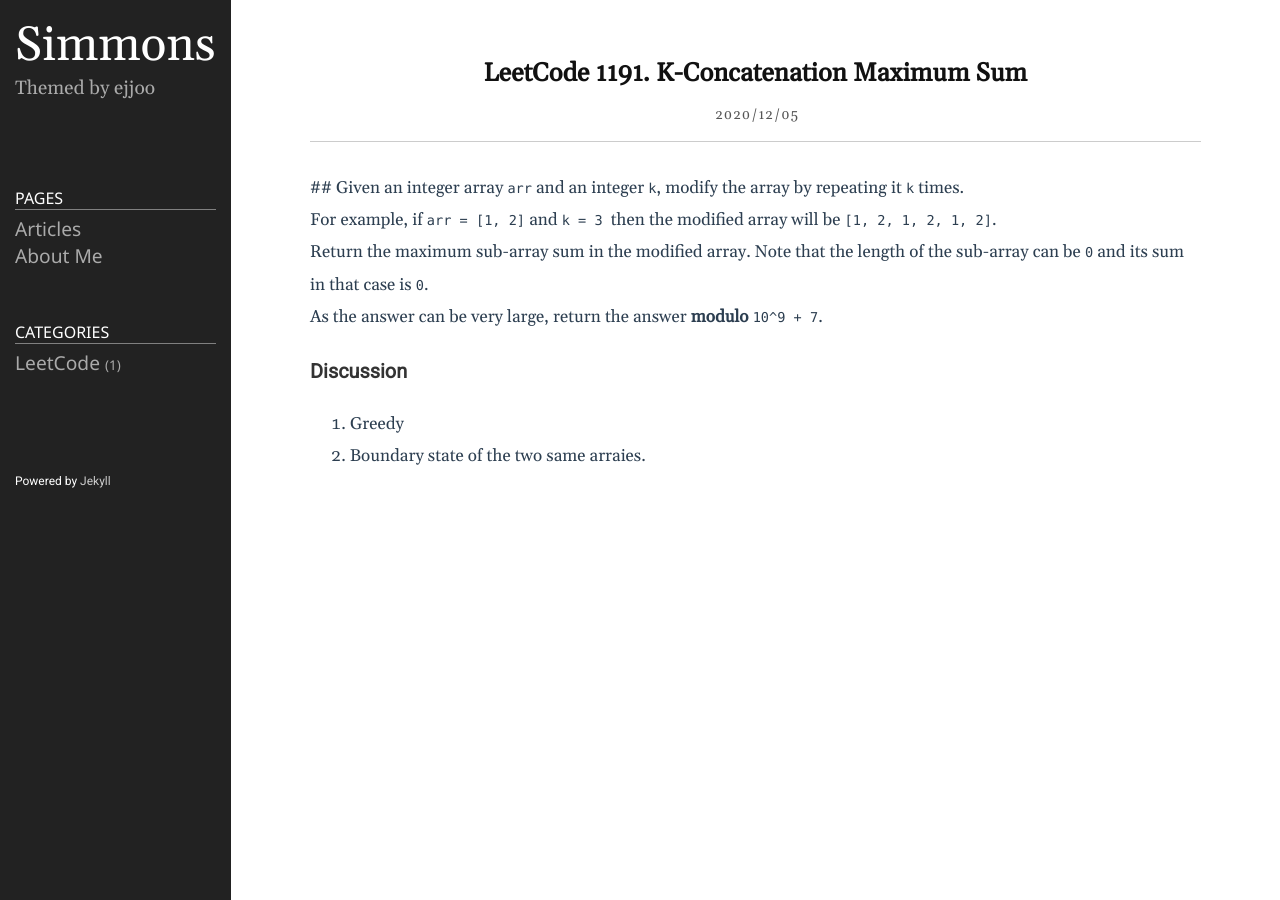
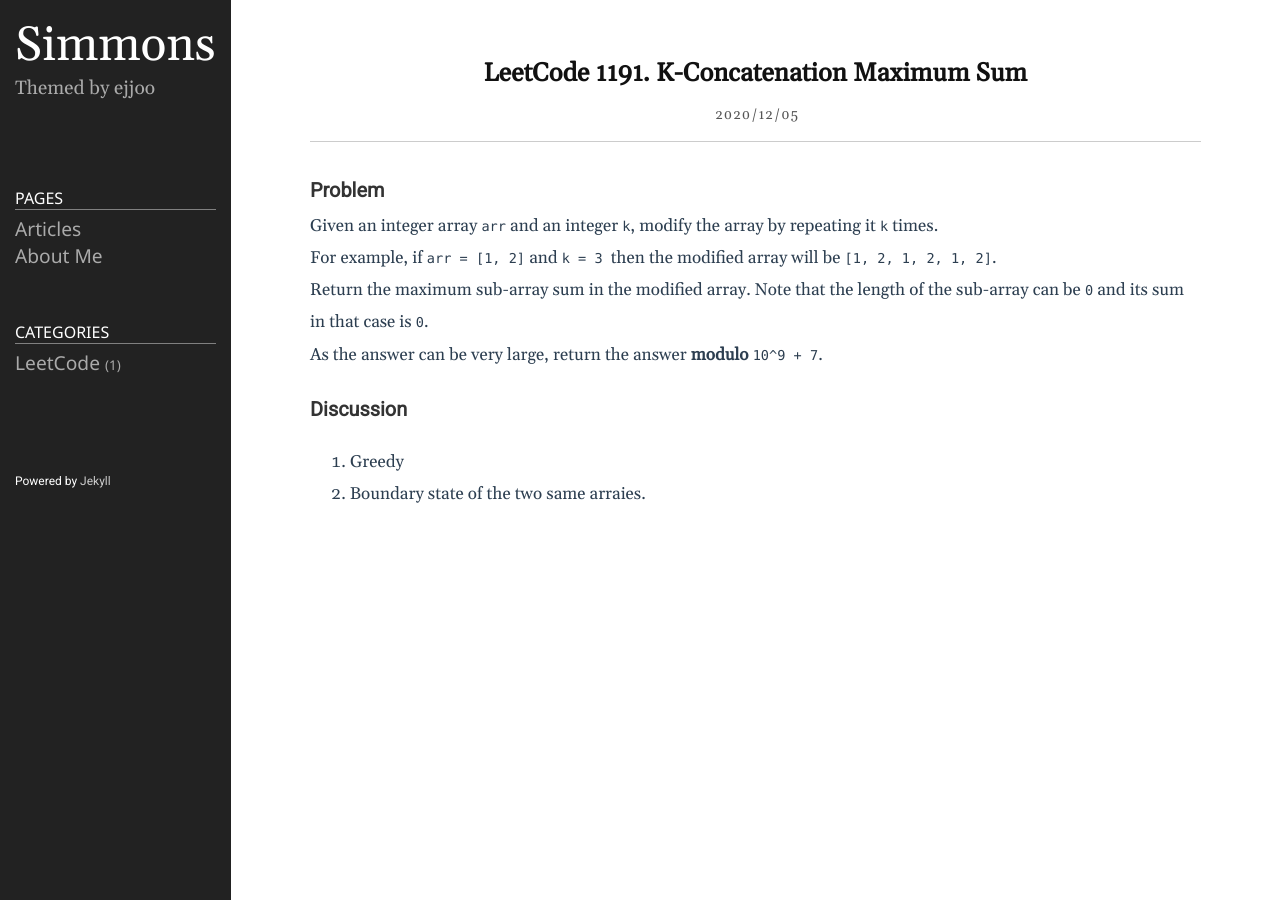
Before and after one commit to simmonssong/old_simmonssong.github.io, a Jekyll site: the page built from _posts/2020-12-03-post2.md, in a window 1280 px wide. Built offline with Jekyll 4.4.1, drawn with Linux system fonts in a browser that asks for light colours.

Commit message:
Update 2020-12-03-post2.md

```diff
--- a/_posts/2020-12-03-post2.md
+++ b/_posts/2020-12-03-post2.md
@@ -4,8 +4,7 @@ title: LeetCode 1191. K-Concatenation Maximum Sum
 date: 2020-12-05 23:41:55 +0800
 category: LeetCode
 ---
-
-##
+### Problem
 Given an integer array `arr` and an integer `k`, modify the array by repeating it `k` times.
 
 For example, if `arr = [1, 2]` and `k = 3 `then the modified array will be `[1, 2, 1, 2, 1, 2]`.
```
